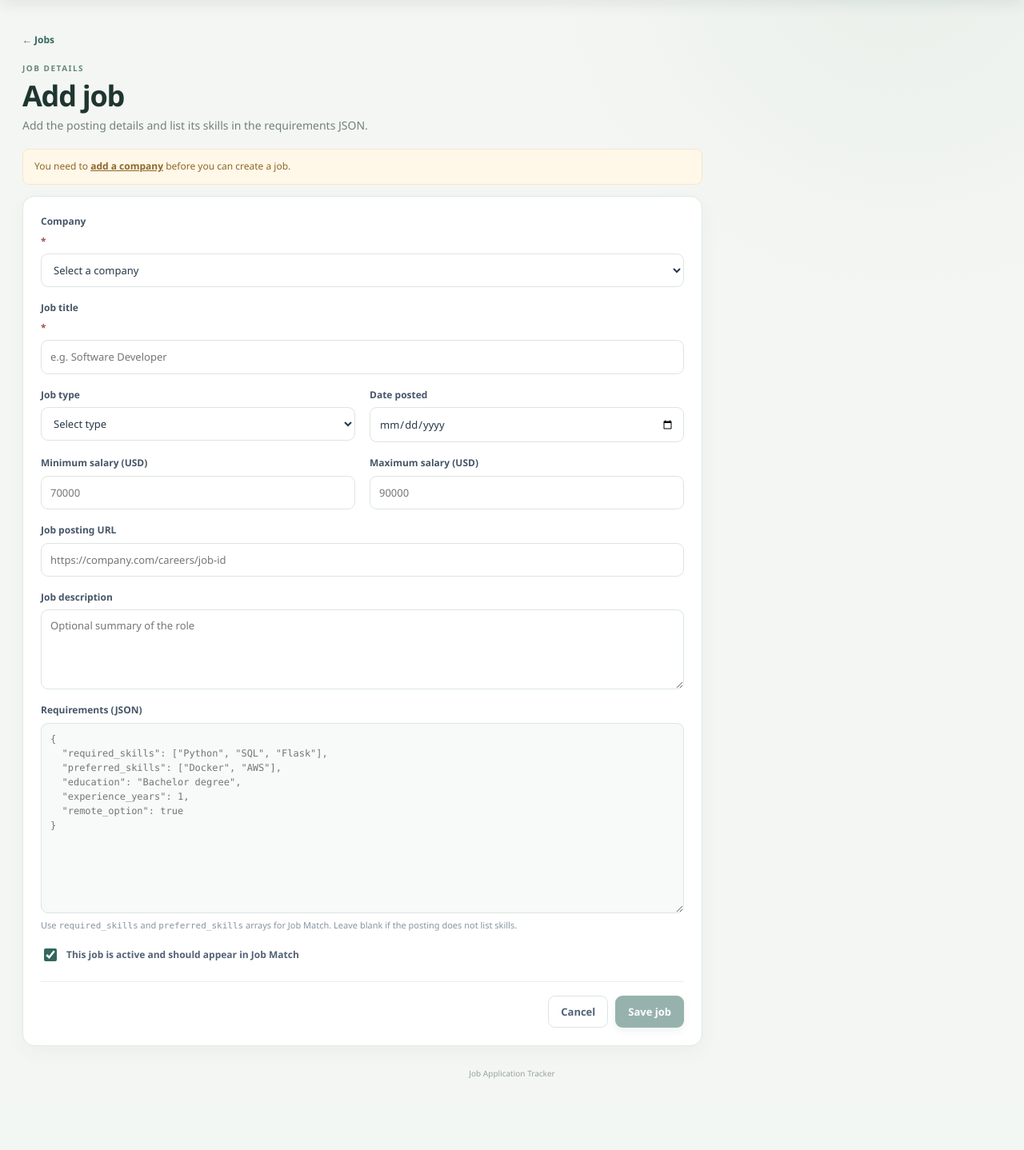
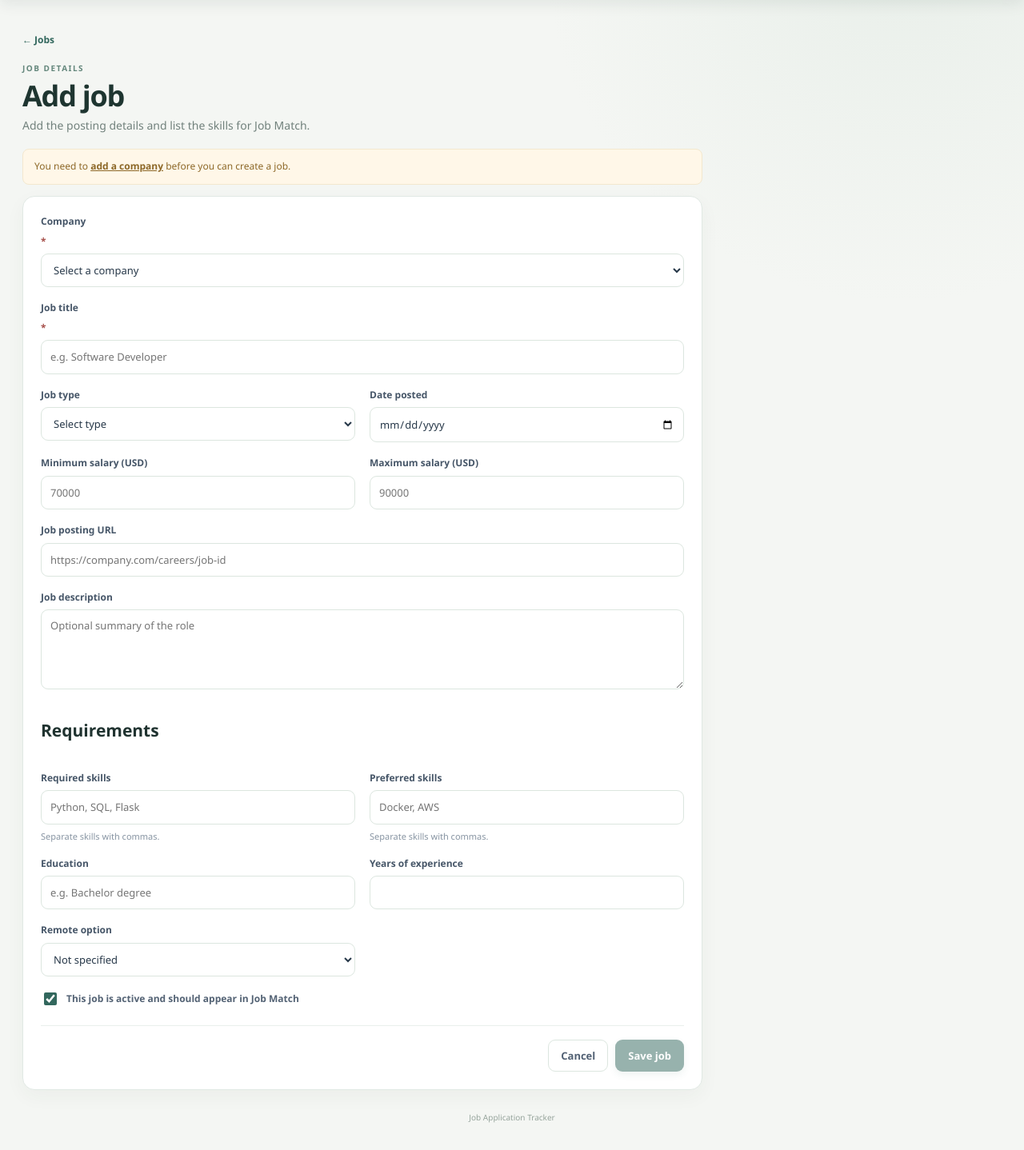
Before and after one commit to shatoya777/job-application-tracker, a Flask app: page /jobs/new in a window 1280 px wide. Shown: the part 70-1508 px from the top of the page at 80% size. Before the commit the page ends 1419 px from the top, so only its background shows below. Run offline with Flask 3, Linux system fonts and the light colour scheme; data that the repository does not hold is empty; some libraries are stand-ins or nearby versions.

Commit message:
Improve job requirements and interview data forms
Replace manual JSON inputs with user-friendly form fields.

- Handle JSON conversion automatically in Flask.
- Preserve existing JSON data when editing records.
- Improve data presentation on detail pages.
- Maintain compatibility with Job Match.
- Add automated tests and update AI usage documentation.

```diff
--- a/app.py
+++ b/app.py
@@ -95,19 +95,91 @@ def _optional_datetime(value: str | None, label: str) -> datetime | None:
     except ValueError as exc:
         raise ValueError(f"{label} must be a valid date and time.") from exc
 
-def _json_object(value: str | None, label: str) -> str | None:
-    """Validate a JSON object and return a JSON string suitable for MySQL."""
-    value = (value or "").strip()
-    if not value:
-        return None
-    try:
-        parsed = json.loads(value)
-    except json.JSONDecodeError as exc:
-        raise ValueError(f"{label} must contain valid JSON.") from exc
-    if not isinstance(parsed, dict):
-        raise ValueError(f"{label} must be a JSON object (start with {{ and end with }}).")
-    return json.dumps(parsed, ensure_ascii=False)
+REQUIREMENT_FIELDS = {
+    "required_skills": ("Required skills", "comma"),
+    "preferred_skills": ("Preferred skills", "comma"),
+    "education": ("Education", "line"),
+    "experience_years": ("Years of experience", "number"),
+    "remote_option": ("Remote option", "boolean"),
+}
+INTERVIEW_FIELDS = {
+    "interview_rounds": ("Interview rounds", "number"),
+    "interviewers": ("Interviewers", "comma"),
+    "technical_questions": ("Technical questions", "lines"),
+    "feedback": ("Feedback", "text"),
+    "next_steps": ("Next steps", "text"),
+}
 
+
+def _decode_details(value):
+    # MySQL Connector normally returns JSON columns as strings.
+    return json.loads(value) if isinstance(value, (str, bytes, bytearray)) else value
+
+
+def _detail_input(value, kind):
+    if kind == "boolean" and isinstance(value, bool):
+        return "yes" if value else "no"
+    if kind == "number" and type(value) is int and value >= 0:
+        return str(value)
+    if kind in ("comma", "lines") and isinstance(value, list):
+        separator = ", " if kind == "comma" else "\n"
+        return separator.join(str(item) for item in value if isinstance(item, (str, int, float)))
+    if kind in ("text", "line") and isinstance(value, str):
+        return value
+    return ""
+
+
+def _detail_form_values(record, column, fields):
+    data = _decode_details(record.get(column))
+    data = data if isinstance(data, dict) else {}
+    return {key: _detail_input(data.get(key), kind) for key, (_, kind) in fields.items()}
+
+
+def _save_details(form, original, fields):
+    """Update only edited form fields and preserve all other stored properties."""
+    data = _decode_details(original)
+    updated = dict(data) if isinstance(data, dict) else {}
+    for key, (label, kind) in fields.items():
+        if key not in form:
+            continue
+        submitted = form[key].replace("\r\n", "\n").replace("\r", "\n")
+        previous = _detail_input(updated.get(key), kind).replace("\r\n", "\n").replace("\r", "\n")
+        # Browsers remove line breaks from single-line text inputs.
+        if kind in ("comma", "line"):
+            previous = previous.replace("\n", "")
+        if submitted == previous:
+            continue
+        if data is not None and not isinstance(data, dict):
+            raise ValueError("The saved details use a legacy format. They can be viewed on the detail page.")
+        value = submitted.strip()
+        if not value:
+            updated.pop(key, None)
+        elif kind == "number":
+            updated[key] = _optional_int(value, label)
+        elif kind == "boolean":
+            if value not in ("yes", "no"):
+                raise ValueError(f"Select a valid value for {label.lower()}.")
+            updated[key] = value == "yes"
+        elif kind in ("comma", "lines"):
+            separator = "," if kind == "comma" else "\n"
+            updated[key] = [item.strip() for item in value.split(separator) if item.strip()]
+        else:
+            updated[key] = value
+    if isinstance(data, dict):
+        return json.dumps(updated, ensure_ascii=False)
+    if updated:
+        return json.dumps(updated, ensure_ascii=False)
+    # Preserve legacy non-object JSON and the distinction between JSON null and SQL NULL.
+    return original if isinstance(original, str) or original is None else json.dumps(data, ensure_ascii=False)
+
+
+def _detail_rows(value, fields):
+    data = _decode_details(value)
+    if isinstance(data, dict):
+        rows = [(label, data[key]) for key, (label, _) in fields.items() if key in data]
+        rows.extend((key.replace("_", " ").capitalize(), item) for key, item in data.items() if key not in fields)
+        return rows
+    return [("Saved details", data)] if data is not None else []
 
 
 def create_app() -> Flask:
@@ -131,17 +203,6 @@ def create_app() -> Flask:
         if isinstance(value, str):
             return value[:16]
         return value.strftime("%Y-%m-%dT%H:%M")
-
-    @app.template_filter("json_pretty")
-    def json_pretty(value: Any) -> str:
-        if value is None:
-            return ""
-        if isinstance(value, str):
-            try:
-                value = json.loads(value)
-            except json.JSONDecodeError:
-                return value
-        return json.dumps(value, indent=2, ensure_ascii=False)
 
     @app.template_filter("money")
     def money(value: Any) -> str:
@@ -319,9 +380,10 @@ def create_app() -> Flask:
             "SELECT application_id, application_date, status FROM applications WHERE job_id = %s ORDER BY application_date DESC",
             (job_id,),
         )
-        return render_template("job_detail.html", job=job, applications=related_applications)
+        return render_template("job_detail.html", job=job, applications=related_applications,
+                               detail_rows=_detail_rows(job["requirements"], REQUIREMENT_FIELDS))
 
-    def save_job(form, job_id: int | None = None):
+    def save_job(form, job_id: int | None = None, existing_requirements=None):
         company_id = _required_int(form.get("company_id"), "Company")
         job_title = _required_text(form.get("job_title"), "Job title", 100)
         job_type = _optional_text(form.get("job_type"))
@@ -333,7 +395,7 @@ def create_app() -> Flask:
             raise ValueError("Minimum salary cannot be greater than maximum salary.")
         date_posted = _optional_date(form.get("date_posted"), "Date posted")
         job_url = _optional_url(form.get("job_url"), "Job URL", 300)
-        requirements = _json_object(form.get("requirements"), "Requirements")
+        requirements = _save_details(form, existing_requirements, REQUIREMENT_FIELDS)
         job_description = _optional_text(form.get("job_description"))
         is_active = 1 if form.get("is_active") == "on" else 0
 
@@ -368,8 +430,8 @@ def create_app() -> Flask:
                 return redirect(url_for("jobs"))
             except ValueError as error:
                 flash(str(error), "error")
-                return render_template("job_form.html", job=request.form, companies=companies_list, page_title="Add job")
-        return render_template("job_form.html", job={"is_active": 1}, companies=companies_list, page_title="Add job")
+                return render_template("job_form.html", job=request.form, details=request.form, companies=companies_list, page_title="Add job")
+        return render_template("job_form.html", job={"is_active": 1}, details={}, companies=companies_list, page_title="Add job")
 
     @app.route("/jobs/<int:job_id>/edit", methods=["GET", "POST"])
     def job_edit(job_id: int):
@@ -379,13 +441,14 @@ def create_app() -> Flask:
         companies_list = database.fetch_all("SELECT company_id, company_name FROM companies ORDER BY company_name")
         if request.method == "POST":
             try:
-                save_job(request.form, job_id)
+                save_job(request.form, job_id, job["requirements"])
                 flash("Job updated successfully.", "success")
                 return redirect(url_for("jobs"))
             except ValueError as error:
                 flash(str(error), "error")
-                return render_template("job_form.html", job=request.form, companies=companies_list, page_title="Edit job")
-        return render_template("job_form.html", job=job, companies=companies_list, page_title="Edit job")
+                return render_template("job_form.html", job=request.form, details=request.form, companies=companies_list, page_title="Edit job")
+        return render_template("job_form.html", job=job, companies=companies_list, page_title="Edit job",
+                               details=_detail_form_values(job, "requirements", REQUIREMENT_FIELDS))
 
     @app.post("/jobs/<int:job_id>/delete")
     def job_delete(job_id: int):
@@ -422,9 +485,10 @@ def create_app() -> Flask:
         )
         if not application:
             abort(404)
-        return render_template("application_detail.html", application=application)
+        return render_template("application_detail.html", application=application,
+                               detail_rows=_detail_rows(application["interview_data"], INTERVIEW_FIELDS))
 
-    def save_application(form, application_id: int | None = None):
+    def save_application(form, application_id: int | None = None, existing_interview_data=None):
         job_id = _required_int(form.get("job_id"), "Job")
         application_date = _optional_date(form.get("application_date"), "Application date")
         if application_date is None:
@@ -437,7 +501,7 @@ def create_app() -> Flask:
         response_date = _optional_date(form.get("response_date"), "Response date")
         interview_date = _optional_datetime(form.get("interview_date"), "Interview date")
         notes = _optional_text(form.get("notes"))
-        interview_data = _json_object(form.get("interview_data"), "Interview data")
+        interview_data = _save_details(form, existing_interview_data, INTERVIEW_FIELDS)
         values = (
             job_id, application_date, status, resume_version, cover_letter_sent,
             response_date, interview_date, notes, interview_data,
@@ -471,12 +535,13 @@ def create_app() -> Flask:
                 return redirect(url_for("applications"))
             except ValueError as error:
                 flash(str(error), "error")
-                return render_template("application_form.html", application=request.form, jobs=jobs_list, page_title="Add application")
+                return render_template("application_form.html", application=request.form, details=request.form, jobs=jobs_list, page_title="Add application")
         return render_template(
             "application_form.html",
             application={"application_date": date.today().isoformat(), "status": "Applied"},
             jobs=jobs_list,
             page_title="Add application",
+            details={},
         )
 
     @app.route("/applications/<int:application_id>/edit", methods=["GET", "POST"])
@@ -489,13 +554,14 @@ def create_app() -> Flask:
         )
         if request.method == "POST":
             try:
-                save_application(request.form, application_id)
+                save_application(request.form, application_id, application["interview_data"])
                 flash("Application updated successfully.", "success")
                 return redirect(url_for("applications"))
             except ValueError as error:
                 flash(str(error), "error")
-                return render_template("application_form.html", application=request.form, jobs=jobs_list, page_title="Edit application")
-        return render_template("application_form.html", application=application, jobs=jobs_list, page_title="Edit application")
+                return render_template("application_form.html", application=request.form, details=request.form, jobs=jobs_list, page_title="Edit application")
+        return render_template("application_form.html", application=application, jobs=jobs_list, page_title="Edit application",
+                               details=_detail_form_values(application, "interview_data", INTERVIEW_FIELDS))
 
     @app.post("/applications/<int:application_id>/delete")
     def application_delete(application_id: int):
--- a/templates/job_form.html
+++ b/templates/job_form.html
@@ -1,7 +1,7 @@
 {% extends 'base.html' %}
 {% block title %}{{ page_title }} | Job Tracker{% endblock %}
 {% block content %}
-<section class="form-page-heading"><a class="back-link" href="{{ url_for('jobs') }}">← Jobs</a><p class="eyebrow">JOB DETAILS</p><h1>{{ page_title }}</h1><p class="subheading">Add the posting details and list its skills in the requirements JSON.</p></section>
+<section class="form-page-heading"><a class="back-link" href="{{ url_for('jobs') }}">← Jobs</a><p class="eyebrow">JOB DETAILS</p><h1>{{ page_title }}</h1><p class="subheading">Add the posting details and list the skills for Job Match.</p></section>
 {% if not companies %}<div class="notice notice-warning">You need to <a href="{{ url_for('company_new') }}">add a company</a> before you can create a job.</div>{% endif %}
 <form class="panel form-panel" method="post">
     <input type="hidden" name="csrf_token" value="{{ csrf_token() }}">
@@ -14,13 +14,16 @@
         <label class="field">Maximum salary (USD)<input type="number" name="salary_max" min="0" step="1" value="{{ job.get('salary_max', '') if job.get('salary_max') is not none else '' }}" placeholder="90000"></label>
         <label class="field field-full">Job posting URL<input type="url" name="job_url" maxlength="300" value="{{ job.get('job_url', '') or '' }}" placeholder="https://company.com/careers/job-id"></label>
         <label class="field field-full">Job description<textarea name="job_description" rows="4" placeholder="Optional summary of the role">{{ job.get('job_description', '') or '' }}</textarea></label>
-        <label class="field field-full">Requirements (JSON)<textarea class="code-input" name="requirements" rows="12" spellcheck="false" placeholder='{
-  "required_skills": ["Python", "SQL", "Flask"],
-  "preferred_skills": ["Docker", "AWS"],
-  "education": "Bachelor degree",
-  "experience_years": 1,
-  "remote_option": true
-}'>{{ job.get('requirements')|json_pretty }}</textarea><small>Use <code>required_skills</code> and <code>preferred_skills</code> arrays for Job Match. Leave blank if the posting does not list skills.</small></label>
+        <h2 class="field-full">Requirements</h2>
+        <label class="field">Required skills<input type="text" name="required_skills" value="{{ details.get('required_skills', '') }}" placeholder="Python, SQL, Flask"><small>Separate skills with commas.</small></label>
+        <label class="field">Preferred skills<input type="text" name="preferred_skills" value="{{ details.get('preferred_skills', '') }}" placeholder="Docker, AWS"><small>Separate skills with commas.</small></label>
+        <label class="field">Education<input type="text" name="education" value="{{ details.get('education', '') }}" placeholder="e.g. Bachelor degree"></label>
+        <label class="field">Years of experience<input type="number" name="experience_years" min="0" step="1" value="{{ details.get('experience_years', '') }}"></label>
+        <label class="field">Remote option<select name="remote_option">
+            <option value="">Not specified</option>
+            <option value="yes" {% if details.get('remote_option') == 'yes' %}selected{% endif %}>Yes</option>
+            <option value="no" {% if details.get('remote_option') == 'no' %}selected{% endif %}>No</option>
+        </select></label>
         <label class="checkbox-field field-full"><input type="checkbox" name="is_active" {% if job.get('is_active', 1) %}checked{% endif %}> This job is active and should appear in Job Match</label>
     </div>
     <div class="form-actions"><a class="button button-secondary" href="{{ url_for('jobs') }}">Cancel</a><button class="button button-primary" type="submit" {% if not companies %}disabled{% endif %}>Save job</button></div>
--- a/templates/job_match.html
+++ b/templates/job_match.html
@@ -32,13 +32,13 @@
                     <div><span class="skill-label">Missing</span><div class="skill-tags">{% for skill in job.missing_skills %}<span class="skill-tag missing">{{ skill }}</span>{% else %}<span class="muted-text">None</span>{% endfor %}</div></div>
                 </div>
                 {% if job.preferred_matches and job.scoring_label == 'Required skills' %}<p class="preferred-note">Also matches preferred skills: {{ job.preferred_matches|join(', ') }}</p>{% endif %}
-            {% else %}<p class="muted-text">This job does not have required_skills or preferred_skills in its requirements JSON.</p>{% endif %}
+            {% else %}<p class="muted-text">This job has no required or preferred skills listed.</p>{% endif %}
             <div class="match-footer"><span>{{ job.job_type or 'Job type not specified' }}{% if job.salary_min or job.salary_max %} · {{ job.salary_min|money }} – {{ job.salary_max|money }}{% endif %}</span>{% if job.job_url %}<a class="text-link" href="{{ job.job_url }}" target="_blank" rel="noopener noreferrer">Open posting ↗</a>{% endif %}</div>
         </article>
     {% endfor %}
     </div>
 {% elif searched %}
-    <div class="empty-state panel"><strong>No active jobs found</strong><p>Add active jobs to your tracker and include <code>required_skills</code> in their requirements JSON.</p><a class="text-link" href="{{ url_for('job_new') }}">Add a job →</a></div>
+    <div class="empty-state panel"><strong>No active jobs found</strong><p>Add active jobs to your tracker and fill in their required or preferred skills.</p><a class="text-link" href="{{ url_for('job_new') }}">Add a job →</a></div>
 {% else %}
     <section class="match-tip"><strong>How the score works</strong><p>The percentage is the number of your skills that match the job's listed scoring skills, divided by the total number of scoring skills. Required skills are used first. If a job has no required skills, its preferred skills are used instead. Jobs without either list are shown without a percentage.</p></section>
 {% endif %}
```
Also changed, not shown: AI_USAGE.md (+1 -0 lines), templates/application_detail.html (+6 -1 lines), templates/application_form.html (+9 -7 lines), templates/detail_values.html (added, +23 -0 lines), templates/job_detail.html (+6 -1 lines), tests/test_detail_forms.py (added, +94 -0 lines).
